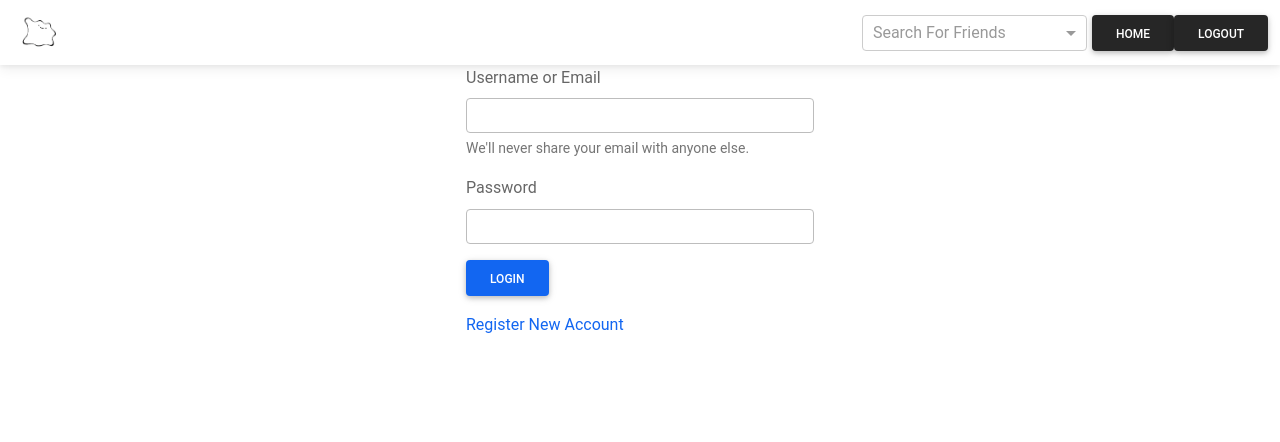
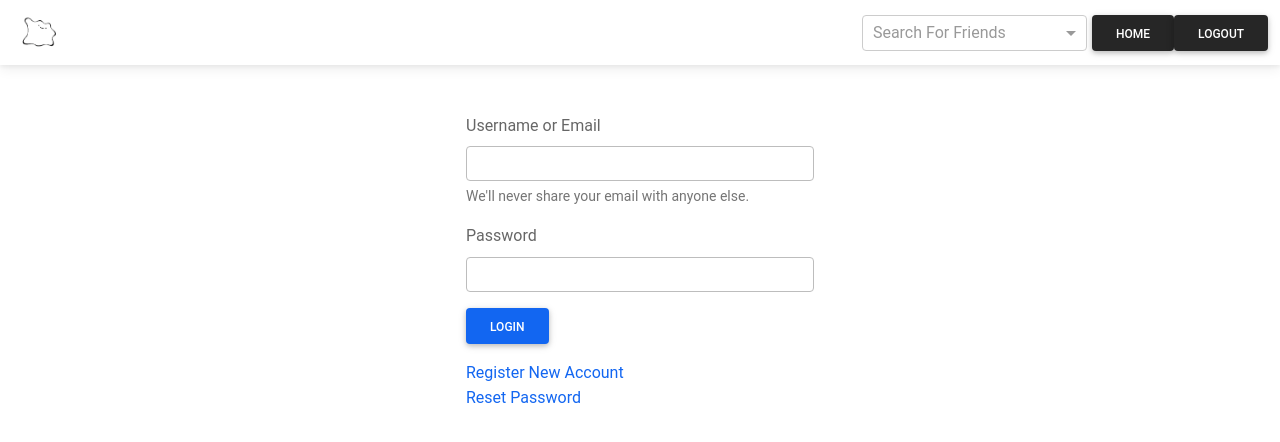
Before and after one commit to jhbnsn4/DittoSM, an Angular app in the folder project3 - Angular/: page /login in a window 1280 px wide. Shown: the top 442 px of the page. Built offline with nearby package versions, Linux system fonts and the light colour scheme; no server answers.

Commit message:
Fixing the location of like button

```diff
--- a/project3 - Angular/src/app/components/login/login.component.html
+++ b/project3 - Angular/src/app/components/login/login.component.html
@@ -1,4 +1,4 @@
-<div class="container">
+<div class="container mt-5">
   <div class="row justify-content-md-center">
     <div class="col-md-auto col-xl-4">
 
@@ -22,6 +22,9 @@
       <nav>
         <a routerLink='/register'>Register New Account</a>
       </nav>
+      <nav>
+        <a routerLink='/passlanding'>Reset Password</a>
+      </nav>
     </div>
   </div>
 </div>
--- a/project3 - Angular/src/app/components/posts/posts.component.ts
+++ b/project3 - Angular/src/app/components/posts/posts.component.ts
@@ -73,6 +73,7 @@ export class PostsComponent implements OnInit {
       .subscribe((response: IPost[]) => {
         this.posts = response;
         console.log(this.posts.length, " how many posts are in it");
+        console.log(this.posts, " list of images");
         this.isPostEmpty = this.posts.length;
       });
   }
--- a/project3 - Angular/src/app/components/user-profile/user-profile.component.html
+++ b/project3 - Angular/src/app/components/user-profile/user-profile.component.html
@@ -11,15 +11,16 @@
             </div>
 
         </form> -->
-        <div class="col-auto">
+
+        <div class="col-auto ">
             <!-- <div class="row">
                 <p *ngIf="mouseOverProfile">Click to edit</p>
             </div> -->
-            <div class="bg-image hover-overlay ripple rounded" data-mdb-ripple-color="light"
+            <div class="bg-image hover-overlay ripple rounded-circle border border-dark" data-mdb-ripple-color="light"
                 (click)="onProfilImageClick()" data-bs-toggle="modal" data-bs-target="#exampleModal"
                 (mouseover)="mouseOverProfile = true" (mouseout)="mouseOverProfile = false">
                 <img [src]="profileImage" height="150" width="200px">
-                <div class="row align-content-center justify-content-center mask"
+                <div class="row m-0 align-content-center justify-content-center mask"
                     style="background-color: rgba(251, 251, 251, 0.5)">
                     Click to Edit
                 </div>
```
Also changed, not shown: project3 - Angular/src/app/components/posts/posts.component.html (+5 -2 lines), 1 other file (tests, documents, lock files or other folders).
